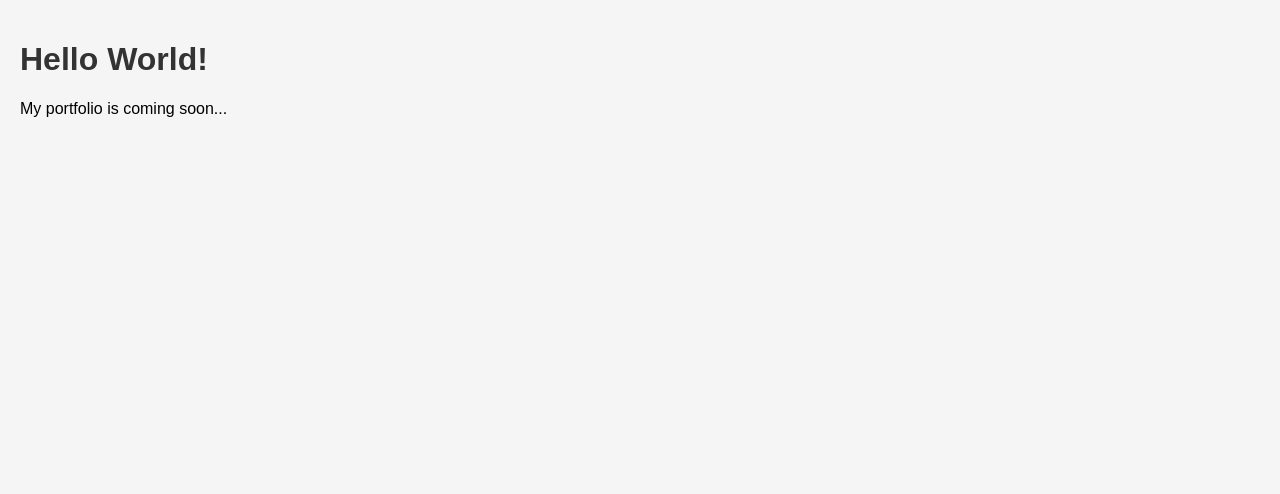
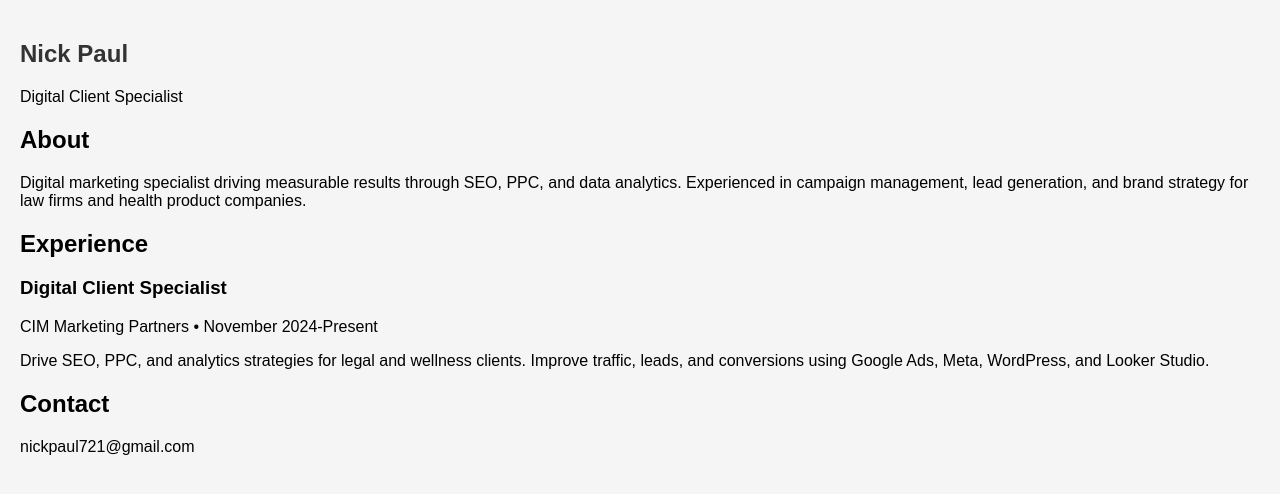
Before and after one commit to nikkopaull/portfolio, a plain HTML site: page index.html in a window 1280 px wide. Drawn offline with Linux system fonts and the light colour scheme.

Commit message:
Update index.html
Added Description of experience in HTML structure

```diff
--- a/index.html
+++ b/index.html
@@ -3,11 +3,45 @@
 <head>
     <meta charset="UTF-8">
     <meta name="viewport" content="width=device-width, initial-scale=1.0">
-    <title>Your Name - Portfolio</title>
+    <title>Nick Paul - Digital Marketing Portfolio</title>
     <link rel="stylesheet" href="style.css">
 </head>
 <body>
-    <h1>Hello World!</h1>
-    <p>My portfolio is coming soon...</p>
+    <!-- Hero Section -->
+    <section id="hero">
+        <div class="container">
+            <h1>Nick Paul</h1>
+            <p class="title">Digital Client Specialist</p>
+            <div class="divider"></div>
+        </div>
+    </section>
+
+    <!-- About Section -->
+    <section id="about">
+        <div class="container">
+            <h2>About</h2>
+            <p>Digital marketing specialist driving measurable results through SEO, PPC, and data analytics. Experienced in campaign management, lead generation, and brand strategy for law firms and health product companies.</p>
+        </div>
+    </section>
+
+    <!-- Experience Section -->
+    <section id="experience">
+        <div class="container">
+            <h2>Experience</h2>
+            <div class="job">
+                <h3>Digital Client Specialist</h3>
+                <p class="company">CIM Marketing Partners • November 2024-Present</p>
+                <p>Drive SEO, PPC, and analytics strategies for legal and wellness clients. Improve traffic, leads, and conversions using Google Ads, Meta, WordPress, and Looker Studio.</p>
+            </div>
+        </div>
+    </section>
+
+    <!-- Contact Section -->
+    <section id="contact">
+        <div class="container">
+            <h2>Contact</h2>
+            <p>nickpaul721@gmail.com</p>
+        </div>
+    </section>
 </body>
 </html>
```
